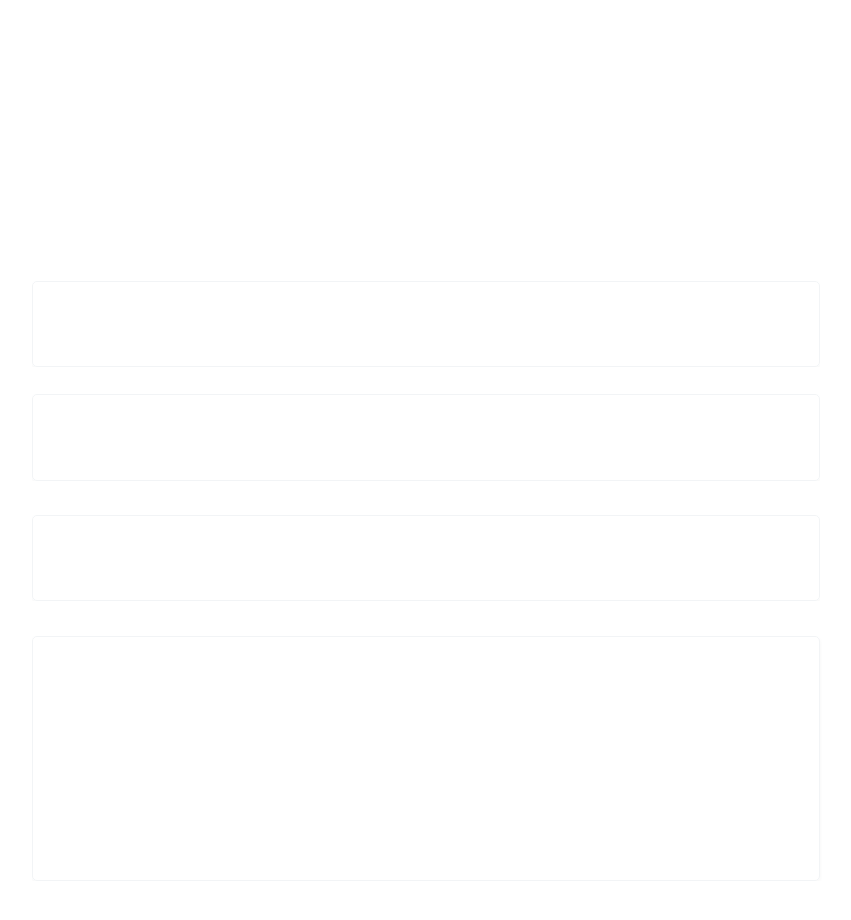
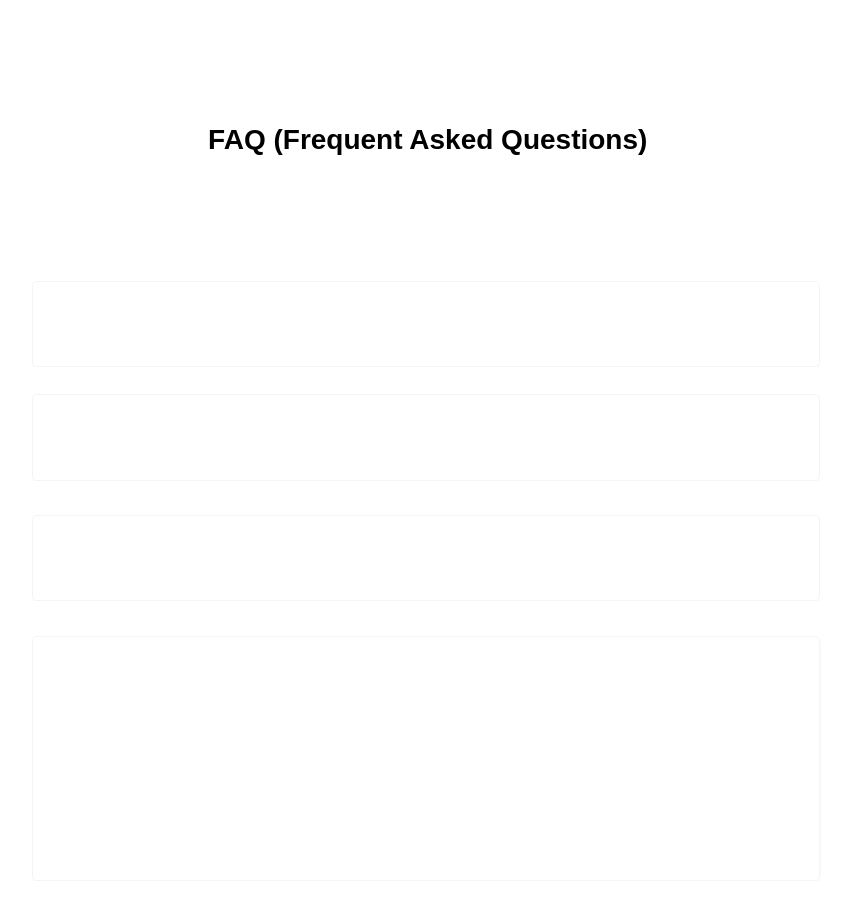
Before and after one commit to Aqualana/landing-page, a React (Vite) app: page / in a window 1280 px wide. Shown: the part 3680-4600 px from the top of the page, without its empty margins (191-1042 px from the left). Built offline with nearby package versions, Linux system fonts and the light colour scheme.

Commit message:
update a component

```diff
--- a/src/BlocksContentH3TitleCenter/BlocksContentH3TitleCenter.css
+++ b/src/BlocksContentH3TitleCenter/BlocksContentH3TitleCenter.css
@@ -7,7 +7,7 @@
   position: relative;
 }
 .blocks-content-h-3-title-center .title {
-  color: #ffffff;
+  color: #000000;
   text-align: center;
   font-family: "CalSans-SemiBold", sans-serif;
   font-size: 28px;
--- a/src/BlocksContentH3TitleCenter/BlocksContentH3TitleCenter.jsx
+++ b/src/BlocksContentH3TitleCenter/BlocksContentH3TitleCenter.jsx
@@ -8,7 +8,7 @@ export const BlocksContentH3TitleCenter = ({
   return (
     <div className={"blocks-content-h-3-title-center " + className}>
       <div className="title">
-        Lorem ipsum dolor sit amet con sectetur adipisicing elit{" "}
+        {text}
       </div>
     </div>
   );
```
